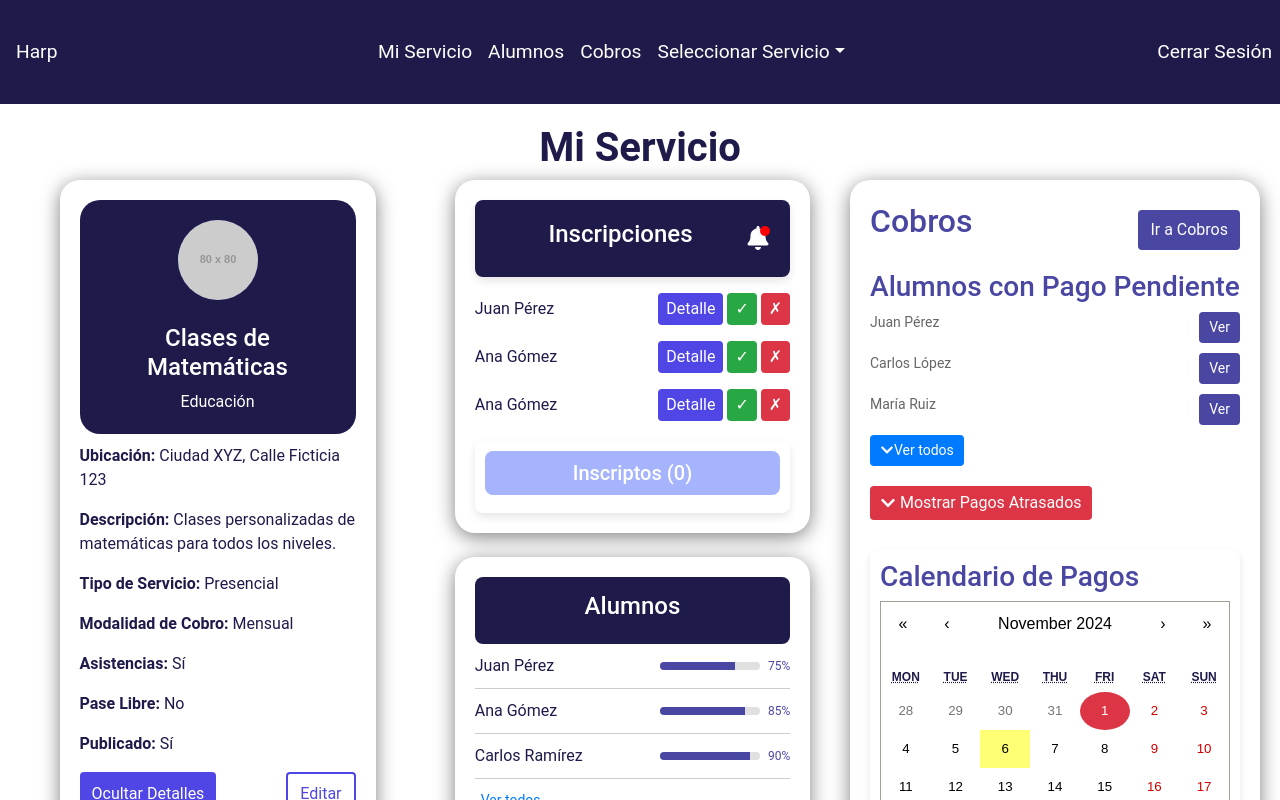
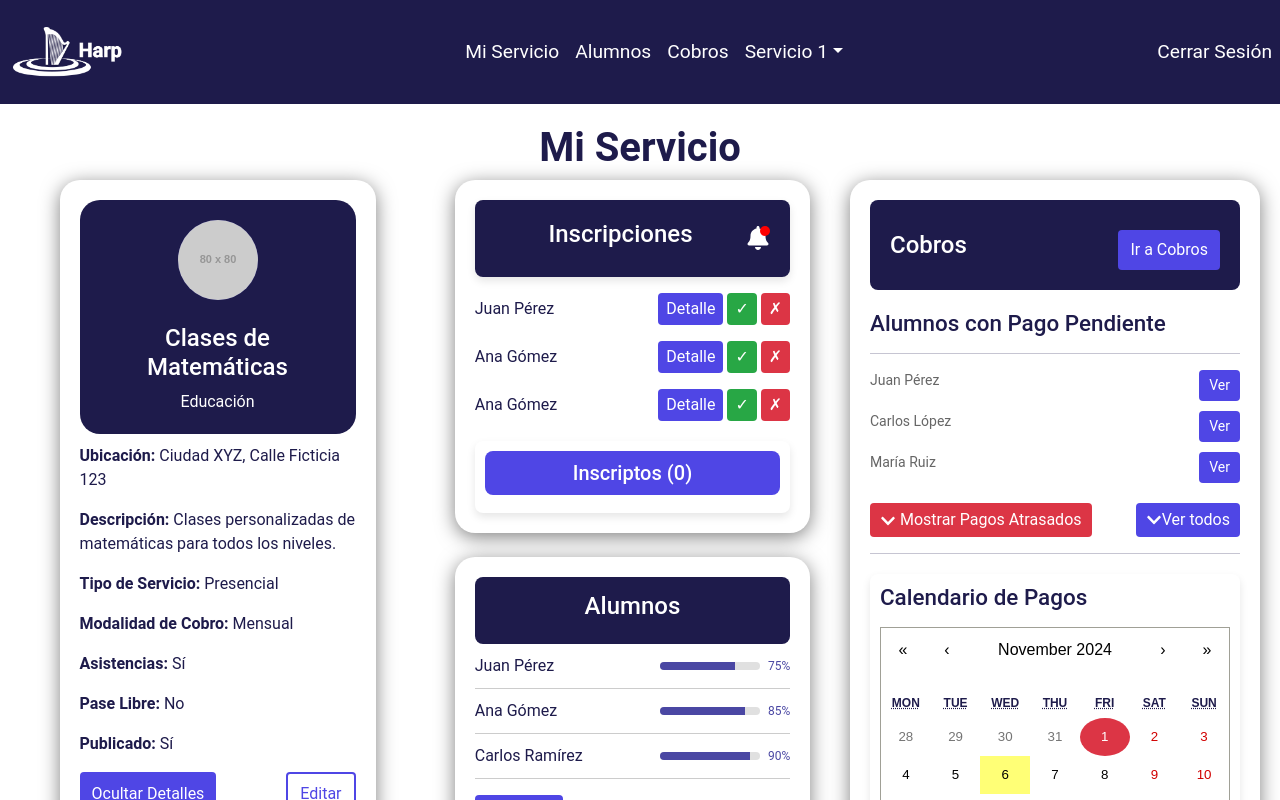
Before and after one commit to oscaralfrm/Grupo5-Comision3k2-SeminarioIntegrador, a React (Vite) app in the folder harp/: page /instructor/1/servicio/1/mi-Servicio in a window 1280 px wide. Shown: the top 800 px of the page. Built offline with nearby package versions, Linux system fonts and the light colour scheme.

Commit message:
Arreglos de estilos en MI Servicio

```diff
--- a/harp/src/App.jsx
+++ b/harp/src/App.jsx
@@ -42,7 +42,7 @@ function App() {
                         <Route path="/instructor/:idInstructor/servicio/:idServicio/general" element={<General/>}/>
                         <Route path="/instructor/:idInstructor/servicio/:idServicio/cobros" element={<Cobros/>}/>
                         <Route path="/instructor/:idInstructor/servicio/:idServicio/alumnos" element={<Alumnos/>}/>
-                        <Route path="/instructor/:idInstructor/servicio/:idServicio/mi-Servicio" element={<Servicio/>}/>
+                        <Route path="/instructor/:idInstructor/servicio/:idServicio/mi-servicio" element={<Servicio/>}/>
                     </Routes>
                 </div>
             </BrowserRouter>
--- a/harp/src/Components/Instructor/MiServicio/MenuOpciones/Dashboard/Cobros.jsx
+++ b/harp/src/Components/Instructor/MiServicio/MenuOpciones/Dashboard/Cobros.jsx
@@ -1,8 +1,8 @@
-import React, { useState } from 'react';
-import { FaChevronDown, FaChevronUp } from 'react-icons/fa';
-import { useNavigate } from 'react-router-dom';
-import Calendar from 'react-calendar';
-import 'react-calendar/dist/Calendar.css';
+import React, { useState } from "react";
+import { FaChevronDown, FaChevronUp } from "react-icons/fa";
+import { useNavigate } from "react-router-dom";
+import Calendar from "react-calendar";
+import "react-calendar/dist/Calendar.css";
 
 const Cobros = () => {
   const [showAllPending, setShowAllPending] = useState(false);
@@ -18,15 +18,21 @@ const Cobros = () => {
     { name: "Ana Gómez", date: "2024-11-15", status: "Realizado" },
     { name: "Carlos López", date: "2024-12-20", status: "Pendiente" },
     { name: "María Ruiz", date: "2024-12-05", status: "Pendiente" },
-    { name: "Luis Fernández", date: "2024-12-30", status: "Pendiente" }
+    { name: "Luis Fernández", date: "2024-12-30", status: "Pendiente" },
   ];
 
-  const pendingPayments = paymentData.filter(payment => payment.status === "Pendiente");
+  const pendingPayments = paymentData.filter(
+    (payment) => payment.status === "Pendiente"
+  );
 
-  const overduePayments = pendingPayments.filter(payment => {
+  const overduePayments = pendingPayments.filter((payment) => {
     const paymentDate = new Date(payment.date);
     const today = new Date();
-    return paymentDate.getDate() > dueDateDay && paymentDate.getMonth() === today.getMonth() && paymentDate.getFullYear() === today.getFullYear();
+    return (
+      paymentDate.getDate() > dueDateDay &&
+      paymentDate.getMonth() === today.getMonth() &&
+      paymentDate.getFullYear() === today.getFullYear()
+    );
   });
 
   const handleGoToPayments = (name) => {
@@ -46,34 +52,47 @@ const Cobros = () => {
   };
 
   const tileClassName = ({ date, view }) => {
-    if (view === 'month' && date.getDate() === dueDateDay) {
-      return 'highlight';
+    if (view === "month" && date.getDate() === dueDateDay) {
+      return "highlight";
     }
     return null;
   };
 
   return (
-    <div style={{
+    <div
+      style={{
         backgroundColor: "white",
         padding: "20px",
         borderRadius: "20px",
         boxShadow: "0px 4px 19px rgba(0, 0, 0, 0.5)",
         maxWidth: "100%",
         width: "100%",
-      margin: "auto"
-    }}>
-      <div style={{ display: "flex", justifyContent: "space-between", alignItems: "center", flexWrap: "wrap" }}>
-        <h2 style={{ color: "#4a47a3" }}>Cobros</h2>
+        margin: "auto",
+      }}
+    >
+      <div
+        style={{
+          display: "flex",
+          justifyContent: "space-between", // Se asegura de que haya espacio entre el título y el botón
+          alignItems: "center", // Alinea ambos elementos verticalmente en el centro
+          flexWrap: "wrap",
+          padding:'20px',
+          backgroundColor:'#1E1B4B',
+          borderRadius:'8px'
+        }}
+      >
+        <h2 style={{ color: "white", margin: 0, fontFamily:'Roboto', fontSize:'1.5rem' }}>Cobros</h2>
         <button
           onClick={() => navigate("/cobros")}
           style={{
-            backgroundColor: "#4a47a3",
-            color: "#fff",
+            backgroundColor: "#4F46E5",
+            color: "white",
             padding: "8px 12px",
             borderRadius: "4px",
             border: "none",
             cursor: "pointer",
-            marginTop: "10px"
+            marginTop: "10px",
+            marginLeft: "10px", // Añadir margen a la izquierda para separarlo del título
           }}
         >
           Ir a Cobros
@@ -81,50 +100,55 @@ const Cobros = () => {
       </div>
 
       <div style={{ marginTop: "20px" }}>
-        <h3 style={{ color: "#4a47a3" }}>Alumnos con Pago Pendiente</h3>
-        <ul style={{ listStyle: "none", padding: 0, fontSize: "14px", color: "#666" }}>
-          {pendingPayments.slice(0, showAllPending ? pendingPayments.length : 3).map((payment, index) => (
-            <li key={index} style={{ display: "flex", justifyContent: "space-between", marginBottom: "10px" }}>
+        <h3 style={{ color: "#1E1B4B", fontSize:'1.4rem' }}>Alumnos con Pago Pendiente</h3>
+        <hr style={{}}/>
+        <ul
+          style={{
+            listStyle: "none",
+            padding: 0,
+            fontSize: "14px",
+            color: "#666",
+          }}
+        >
+          {pendingPayments
+            .slice(0, showAllPending ? pendingPayments.length : 3)
+            .map((payment, index) => (
+              <li
+                key={index}
+                style={{
+                  display: "flex",
+                  justifyContent: "space-between",
+                  marginBottom: "10px",
+                }}
+              >
                 <span>{payment.name}</span>
                 <button
                   onClick={() => handleGoToPayments(payment.name)}
                   style={{
-                  backgroundColor: "#4a47a3",
-                  color: "#fff",
+                    backgroundColor: "#4F46E5",
+                    color: "white",
                     padding: "5px 10px",
                     borderRadius: "4px",
                     border: "none",
-                  cursor: "pointer"
+                    cursor: "pointer",
                   }}
                 >
                   Ver
                 </button>
               </li>
             ))}
-          {pendingPayments.length > 3 && (
-            <li style={{ marginTop: "10px" }}>
-              <button
-                onClick={toggleShowAllPending}
-                style={{
-                  backgroundColor: "#007bff",
-                  color: "#fff",
-                  padding: "5px 10px",
-                  borderRadius: "4px",
-                  border: "none",
-                  cursor: "pointer",
-                  display: "flex",
-                  alignItems: "center"
-                }}
-              >
-                {showAllPending ? <><FaChevronUp /> Mostrar menos</> : <><FaChevronDown /> Ver todos</>}
-              </button>
-            </li>
-          )}
         </ul>
       </div>
 
       {overduePayments.length > 0 && (
         <div style={{ marginTop: "20px" }}>
+          <div
+            style={{
+              display: "flex",
+              justifyContent: "space-between",  // Alinea los botones en la misma fila
+              alignItems: "center",
+            }}
+          >
             <button
               onClick={toggleShowLatePayments}
               style={{
@@ -134,13 +158,56 @@ const Cobros = () => {
                 borderRadius: "4px",
                 border: "none",
                 cursor: "pointer",
-              marginBottom: "10px"
               }}
             >
-            {showLatePayments ? <><FaChevronUp /> Ocultar Pagos Atrasados</> : <><FaChevronDown /> Mostrar Pagos Atrasados</>}
+              {showLatePayments ? (
+                <>
+                  <FaChevronUp /> Ocultar Pagos Atrasados
+                </>
+              ) : (
+                <>
+                  <FaChevronDown /> Mostrar Pagos Atrasados
+                </>
+              )}
             </button>
+
+            {pendingPayments.length > 3 && (
+              <button
+                onClick={toggleShowAllPending}
+                style={{
+                  backgroundColor: "#4F46E5",
+                  color: "white",
+                  padding: "5px 10px",
+                  borderRadius: "4px",
+                  border: "none",
+                  cursor: "pointer",
+                  display: "flex",
+                  alignItems: "center",
+                }}
+              >
+                {showAllPending ? (
+                  <>
+                    <FaChevronUp /> Mostrar menos
+                  </>
+                ) : (
+                  <>
+                    <FaChevronDown /> Ver todos
+                  </>
+                )}
+              </button>
+            )}
+          </div>
+
           {showLatePayments && (
-            <ul style={{ listStyle: "none", padding: 0, fontSize: "14px", color: "#666", marginTop: "10px" }}>
+            <ul
+              style={{
+                listStyle: "none",
+                padding: 0,
+                fontSize: "14px",
+                color: "#666",
+                marginTop: "10px",
+              }}
+            >
               {overduePayments.map((payment, index) => (
                 <li key={index} style={{ marginBottom: "10px" }}>
                   <button
@@ -152,7 +219,7 @@ const Cobros = () => {
                       borderRadius: "4px",
                       border: "none",
                       cursor: "pointer",
-                      width: "100%"
+                      width: "100%",
                     }}
                   >
                     {payment.name}
@@ -163,9 +230,17 @@ const Cobros = () => {
           )}
         </div>
       )}
-
-      <div style={{ marginTop: "20px", backgroundColor: "#fff", padding: "10px", borderRadius: "8px", boxShadow: "0px 4px 8px rgba(0, 0, 0, 0.1)" }}>
-        <h3 style={{ color: "#4a47a3" }}>Calendario de Pagos</h3>
+      <hr />
+      <div
+        style={{
+          marginTop: "20px",
+          backgroundColor: "#fff",
+          padding: "10px",
+          borderRadius: "8px",
+          boxShadow: "0px 4px 8px rgba(0, 0, 0, 0.1)",
+        }}
+      >
+        <h3 className='mb-3'style={{ color: "#1E1B4B", fontSize:'1.4rem' }}>Calendario de Pagos</h3>
         <Calendar
           tileClassName={tileClassName}
           style={{ width: "100%", borderRadius: "8px" }}
--- a/harp/src/Components/Instructor/MiServicio/MenuOpciones/Dashboard/InfoServicio.jsx
+++ b/harp/src/Components/Instructor/MiServicio/MenuOpciones/Dashboard/InfoServicio.jsx
@@ -81,6 +81,7 @@ const InfoCard = () => {
         >
           {serviceData.name}
         </h2>
+        {showDetails &&
         <p
           style={{
             fontSize: "1em",
@@ -90,7 +91,7 @@ const InfoCard = () => {
           }}
         >
           {serviceData.category}
-        </p>
+        </p>}
       </div>
 
       {showDetails && (
--- a/harp/src/Components/Instructor/MiServicio/MenuOpciones/Dashboard/Inscripciones.jsx
+++ b/harp/src/Components/Instructor/MiServicio/MenuOpciones/Dashboard/Inscripciones.jsx
@@ -194,7 +194,7 @@ const Enrollments = () => {
         >
           <h3
             className="text-center"
-            style={{ color: "white", backgroundColor:'#A5B4FC',padding:'10px',borderRadius:'8px', cursor: "pointer", fontSize: "1.25em" }}
+            style={{ color: "white", backgroundColor:'#4F46E5',padding:'10px',borderRadius:'8px', cursor: "pointer", fontSize: "1.25em" }}
             onClick={handleToggleAcceptedList}
           >
             Inscriptos ({acceptedEnrollments.length})
--- a/harp/src/Components/Instructor/MiServicio/MenuOpciones/Dashboard/Reseñas.jsx
+++ b/harp/src/Components/Instructor/MiServicio/MenuOpciones/Dashboard/Reseñas.jsx
@@ -21,7 +21,7 @@ const ReviewCarousel = () => {
     alignItems: "center", // Centra los elementos horizontalmente
     textAlign: "center", // Opcional: centra el texto dentro de los elementos
     position: "relative", // Para posicionar las flechas correctamente
-    height: "50vh", // Tamaño fijo del contenedor
+    height: "auto", // Tamaño fijo del contenedor
   };
 
   const renderStars = (rating) => {
--- a/harp/src/Components/Instructor/MiServicio/NavbarInstructor/NavbarInstructor.jsx
+++ b/harp/src/Components/Instructor/MiServicio/NavbarInstructor/NavbarInstructor.jsx
@@ -1,10 +1,12 @@
 import React, { useState, useEffect } from "react";
 import { useNavigate, useParams } from "react-router-dom";
 import "bootstrap/dist/css/bootstrap.min.css";
+import img from '../../../../assets/LogoHarp420.png';
 
 function NavbarInstructor() {
   const navigate = useNavigate();
-  const { idInstructor, idServicio } = useParams();
+  //const { idInstructor, idServicio } = useParams();
+  //console.log(idInstructor, idServicio);  // Esto debería mostrar los valores de los parámetros
 
   // Lista de servicios
   const servicios = [
@@ -12,23 +14,29 @@ function NavbarInstructor() {
     { id: 2, nombre: "Servicio 2" },
     { id: 3, nombre: "Servicio 3" },
   ];
+  const idInstructor = 1;
+  const idServicio = 1
+  //const id = parseInt(idServicio, 10);
+  const servicio = servicios.find(a => a.id === idServicio);
+  console.log(servicio);  // Esto debería mostrar el servicio correspondiente
 
   // Estado para manejar el dropdown y el servicio seleccionado
   const [dropdownOpen, setDropdownOpen] = useState(false);
-  const [selectedService, setSelectedService] = useState(null);
-
-  // Maneja la selección de servicio
-  const handleSelectService = (serviceId) => {
-    if (serviceId) {
-      setSelectedService(servicios.find((servicio) => servicio.id === serviceId));
-      navigate(`/instructor/${idInstructor}/servicio/${serviceId}/general`);
-    }
-    setDropdownOpen(false); // Cierra el dropdown después de seleccionar un servicio
-  };
+  const [selectedService, setSelectedService] = useState(servicio);
 
   // Función para alternar el estado de visibilidad del dropdown
   const toggleDropdown = () => {
     setDropdownOpen(!dropdownOpen);
+  };
+
+  // Maneja la selección de servicio y redirección
+  const handleSelectService = (serviceId) => {
+    const service = servicios.find((servicio) => servicio.id === serviceId);
+    if (service) {
+      setSelectedService(service);
+      navigate(`/instructor/${idInstructor}/servicio/${serviceId}/general`);
+    }
+    setDropdownOpen(false); // Cierra el dropdown después de seleccionar un servicio
   };
 
   // UseEffect para seleccionar el servicio correcto al cargar la página
@@ -36,13 +44,13 @@ function NavbarInstructor() {
     if (idServicio) {
       const selected = servicios.find((servicio) => servicio.id === parseInt(idServicio));
       if (selected) {
-        setSelectedService(selected);
+        setSelectedService(selected); // Establece el servicio seleccionado
       }
     }
   }, [idServicio, servicios]);
 
   return (
-    <nav className="navbar navbar-expand-lg navbar-light" style={{ fontFamily: "Roboto", backgroundColor: '#1E1B4B', color: 'white', width:'100%', height:'13vh', fontSize:'1.2rem' }}>
+    <nav className="navbar navbar-expand-lg navbar-light" style={{ fontFamily: "Roboto", backgroundColor: '#1E1B4B', color: 'white', width: '100%', height: '13vh', fontSize: '1.2rem' }}>
 
       {/* Botón de toggler en dispositivos móviles */}
       <button
@@ -62,11 +70,17 @@ function NavbarInstructor() {
       <div className={`collapse navbar-collapse ${dropdownOpen ? "show" : ""}`} id="navbarNavDropdown">
         <ul className="nav">
           <li className="nav-item">
-            <a className="nav-link" href={`/instructor/${idInstructor}/servicio/${idServicio}/general`} style={{ color: 'white' }}>
-              Harp
+            <a className="nav-link" href={`/instructor/${idInstructor}/servicio/${idServicio}/general`} style={{ paddingLeft: '1vw' }}>
+              <img
+                src={img}
+                alt="Harp Logo"
+                width="130"
+                height="auto"
+              />
             </a>
           </li>
         </ul>
+
         <ul className="navbar-nav mx-auto">
           <li className="nav-item">
             <a className="nav-link" href={`/instructor/${idInstructor}/servicio/${idServicio}/mi-servicio`} style={{ color: 'white' }}>
@@ -94,7 +108,7 @@ function NavbarInstructor() {
               onClick={toggleDropdown}
               style={{ color: 'white' }}
             >
-              {selectedService ? selectedService.nombre : "Seleccionar Servicio"}
+              {selectedService && selectedService.nombre}
             </a>
             <div className={`dropdown-menu ${dropdownOpen ? "show" : ""}`} aria-labelledby="navbarDropdownMenuLink">
               {servicios.map((servicio) => (
```
Also changed, not shown: harp/src/Components/Instructor/MiServicio/MenuOpciones/Dashboard/Alumnos.jsx (+7 -5 lines). Lines whose indentation alone changed are shown as unchanged.
